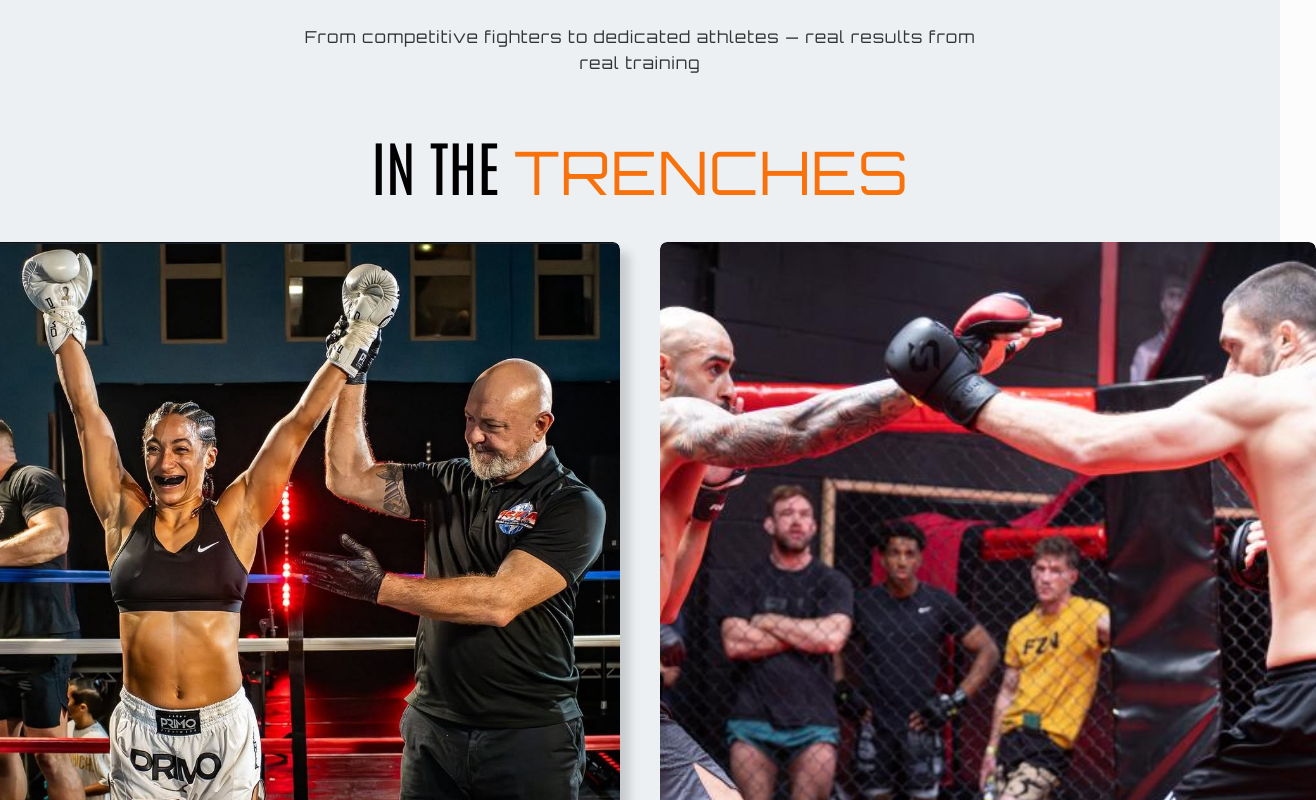
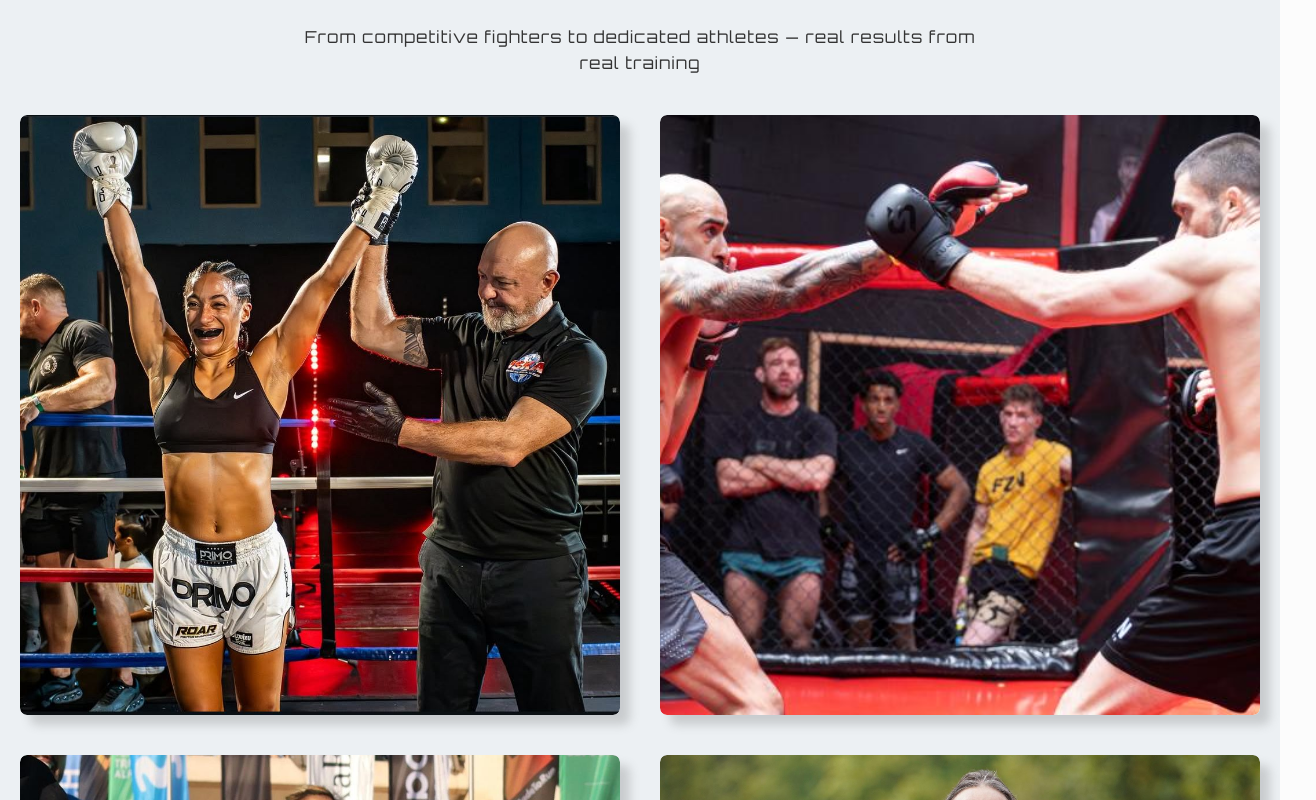
Before and after one commit to cdenby-dotcom/Cat-Denby-Performance, a Next.js app: page / in a window 1280 px wide. Shown: the part 2520-3320 px from the top of the page, 1316 px wide, since content can reach past the window. Built offline with nearby package versions, Linux system fonts and the light colour scheme; a web font is replaced by a local one.

Commit message:
Update ClientSection.tsx

```diff
--- a/app/components/ClientSection/ClientSection.tsx
+++ b/app/components/ClientSection/ClientSection.tsx
@@ -98,22 +98,16 @@ function ClientSection() {
         </div>
       </div>
 
-      {/* ⭐ IN THE TRENCHES FIRST */}
-      <div className={styles.container2}>
-        <div className={styles.intro}>
-          <h2>IN THE <span className={styles.orange}>TRENCHES</span></h2>
-        </div>
-
+      {/* ⭐ IMAGE GRID (no title) */}
       <div className={styles.clients}>
         {clients1.map((i, n) => (
           <div key={n} className={styles.client}>
-              <div className={styles.gradientOverlay}></div>
+            <img src={i.image} />
             <div className={styles.description}>
               <p className={styles.title}>{i.sport}</p>
               <h3>{i.name}</h3>
               <p>{i.description}</p>
             </div>
-              <img src={i.image} />
           </div>
         ))}
       </div>
@@ -121,7 +115,6 @@ function ClientSection() {
       <div className={styles.clients}>
         {clients2.map((i, n) => (
           <div key={n} className={styles.client}>
-              <div className={styles.gradientOverlay}></div>
             <img src={i.image} />
             <div className={styles.description}>
               <p>{i.description}</p>
@@ -129,10 +122,8 @@ function ClientSection() {
           </div>
         ))}
       </div>
-      </div>
 
-      {/* ⭐ TESTIMONIALS SECOND */}
-      <div className={styles.container}>
+      {/* ⭐ TESTIMONIALS */}
       <div className={styles.testimonials}>
         {testimonials.map((i, n) => (
           <div key={n} className={styles.clientTestimony}>
@@ -140,18 +131,17 @@ function ClientSection() {
               <IoIosStar /><IoIosStar /><IoIosStar /><IoIosStar /><IoIosStar />
             </div>
 
-              <p className={`${styles.white} ${styles.testimony}`}>{i.testimony}</p>
+            <p className={styles.testimony}>{i.testimony}</p>
 
             <div className={styles.clientDetail}>
               <span className={styles.ClientInitial}>{i.initial}</span>
               <div>
-                  <p className={styles.white}>{i.name}</p>
+                <p>{i.name}</p>
                 <p>{i.occupation}</p>
               </div>
             </div>
           </div>
         ))}
-        </div>
       </div>
 
     </div>
```
Lines whose indentation alone changed are shown as unchanged.
